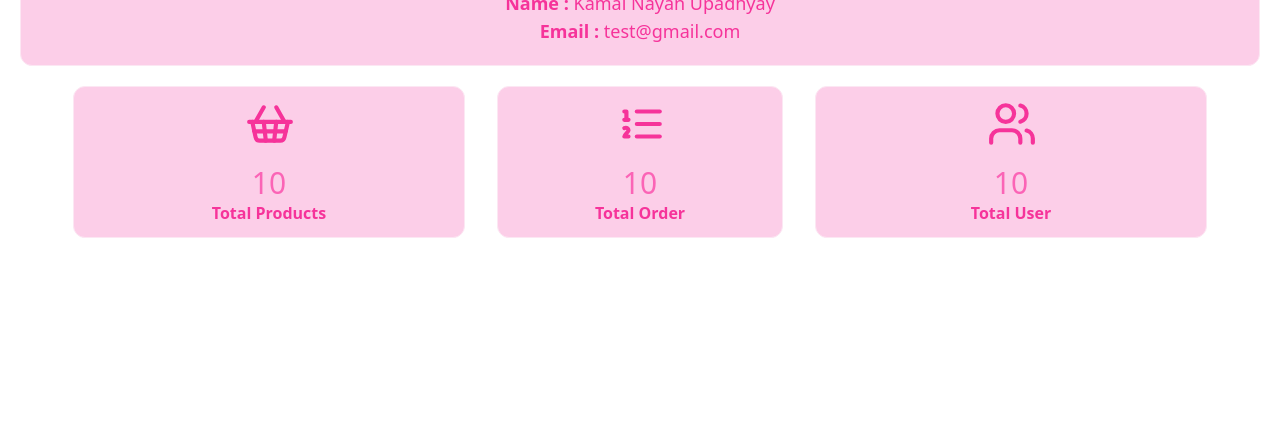
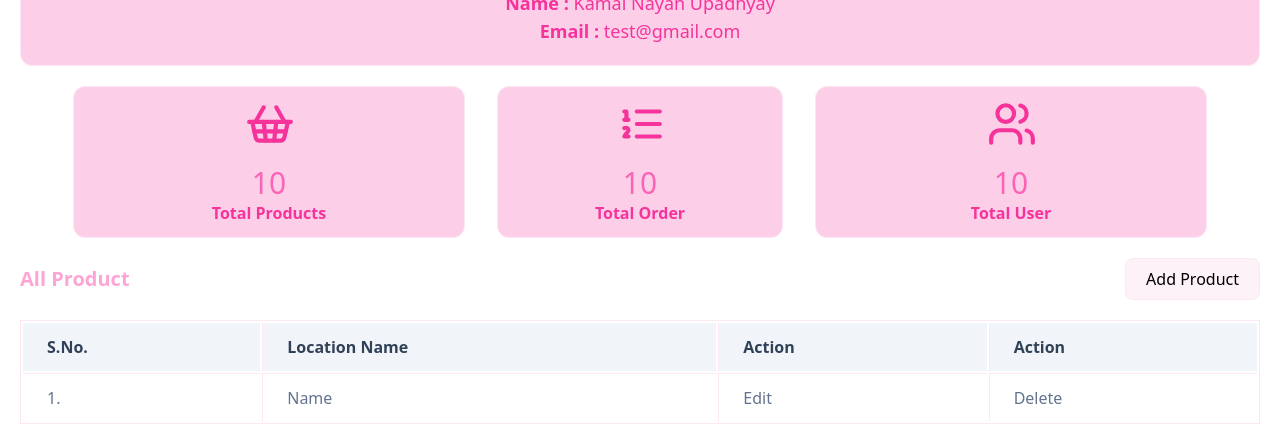
Before and after one commit to Muhammad-Jawad-0/e-commerce-firebase, a React (Vite) app: page /admin-dashboard in a window 1280 px wide. Shown: the part 446-870 px from the top of the page. Before the commit the page ends 800 px from the top, so only its background shows below. Built offline with nearby package versions, Linux system fonts and the light colour scheme.

Commit message:
add context api

```diff
--- a/package.json
+++ b/package.json
@@ -15,10 +15,12 @@
     "@fontsource/roboto": "^5.2.5",
     "@material-tailwind/react": "^2.1.10",
     "@tailwindcss/vite": "^4.0.14",
+    "firebase": "^11.5.0",
     "lucide-react": "^0.483.0",
     "react": "^19.0.0",
     "react-dom": "^19.0.0",
     "react-router-dom": "^7.3.0",
+    "react-tabs": "^6.1.0",
     "tailwindcss": "^4.0.14"
   },
   "devDependencies": {
--- a/src/App.jsx
+++ b/src/App.jsx
@@ -10,6 +10,8 @@ import Signup from "./pages/registration/Signup";
 import Login from "./pages/registration/Login";
 import UserDashboard from "./pages/user/UserDashboard";
 import AdminDashboard from "./pages/admin/AdminDashboard";
+import AddProductPage from "./pages/admin/AddProductPage";
+import UpdateProductPage from "./pages/admin/UpdateProductPage";
 
 function App() {
   return (
@@ -26,6 +28,8 @@ function App() {
         <Route path="/login" element={<Login />} />
         <Route path="/user-dashboard" element={<UserDashboard />} />
         <Route path="/admin-dashboard" element={<AdminDashboard />} />
+        <Route path="/addproduct" element={<AddProductPage />} />
+        <Route path="/updateproduct" element={<UpdateProductPage />} />
       </Routes>
       </BrowserRouter>
     </>
--- /dev/null
+++ b/src/components/admin/OrderDetail.jsx
@@ -0,0 +1,62 @@
+const OrderDetail = () => {
+  return (
+    <div>
+      <div>
+        <div className="py-5">
+          {/* text  */}
+          <h1 className=" text-xl text-pink-300 font-bold">All Order</h1>
+        </div>
+
+        {/* table  */}
+        <div className="w-full overflow-x-auto">
+          <table className="w-full text-left border border-collapse sm:border-separate border-pink-100 text-pink-400">
+            <tbody>
+              <tr>
+                <th
+                  scope="col"
+                  className="h-12 px-6 text-md border-l first:border-l-0 border-pink-100 text-slate-700 bg-slate-100 font-bold fontPara"
+                >
+                  S.No.
+                </th>
+                <th
+                  scope="col"
+                  className="h-12 px-6 text-md font-bold fontPara border-l first:border-l-0 border-pink-100 text-slate-700 bg-slate-100"
+                >
+                  Location Name
+                </th>
+                <th
+                  scope="col"
+                  className="h-12 px-6 text-md font-bold fontPara border-l first:border-l-0 border-pink-100 text-slate-700 bg-slate-100"
+                >
+                  Action
+                </th>
+                <th
+                  scope="col"
+                  className="h-12 px-6 text-md font-bold fontPara border-l first:border-l-0 border-pink-100 text-slate-700 bg-slate-100"
+                >
+                  Action
+                </th>
+              </tr>
+              <tr className="text-pink-300">
+                <td className="h-12 px-6 text-md transition duration-300 border-t border-l first:border-l-0 border-pink-100 stroke-slate-500 text-slate-500 ">
+                  1.
+                </td>
+                <td className="h-12 px-6 text-md transition duration-300 border-t border-l first:border-l-0 border-pink-100 stroke-slate-500 text-slate-500 first-letter:uppercase ">
+                  {"name"}
+                </td>
+                <td className="h-12 px-6 text-md transition duration-300 border-t border-l first:border-l-0 border-pink-100 stroke-slate-500 text-slate-500 text-green-500 cursor-pointer ">
+                  Edit
+                </td>
+                <td className="h-12 px-6 text-md transition duration-300 border-t border-l first:border-l-0 border-pink-100 stroke-slate-500 text-slate-500 text-red-500 cursor-pointer ">
+                  Delete
+                </td>
+              </tr>
+            </tbody>
+          </table>
+        </div>
+      </div>
+    </div>
+  );
+};
+
+export default OrderDetail;
--- /dev/null
+++ b/src/components/admin/ProductDetail.jsx
@@ -0,0 +1,68 @@
+import { Link } from "react-router-dom";
+
+const ProductDetail = () => {
+  return (
+    <div>
+      <div className="py-5 flex justify-between items-center">
+        {/* text  */}
+        <h1 className=" text-xl text-pink-300 font-bold">All Product</h1>
+        {/* Add Product Button  */}
+        <Link to={"/addproduct"}>
+          <button className="px-5 py-2 bg-pink-50 border border-pink-100 rounded-lg">
+            Add Product
+          </button>
+        </Link>
+      </div>
+
+      {/* table  */}
+      <div className="w-full overflow-x-auto">
+        <table className="w-full text-left border border-collapse sm:border-separate border-pink-100 text-pink-400">
+          <tbody>
+            <tr>
+              <th
+                scope="col"
+                className="h-12 px-6 text-md border-l first:border-l-0 border-pink-100 text-slate-700 bg-slate-100 font-bold fontPara"
+              >
+                S.No.
+              </th>
+              <th
+                scope="col"
+                className="h-12 px-6 text-md font-bold fontPara border-l first:border-l-0 border-pink-100 text-slate-700 bg-slate-100"
+              >
+                Location Name
+              </th>
+              <th
+                scope="col"
+                className="h-12 px-6 text-md font-bold fontPara border-l first:border-l-0 border-pink-100 text-slate-700 bg-slate-100"
+              >
+                Action
+              </th>
+              <th
+                scope="col"
+                className="h-12 px-6 text-md font-bold fontPara border-l first:border-l-0 border-pink-100 text-slate-700 bg-slate-100"
+              >
+                Action
+              </th>
+            </tr>
+            <tr className="text-pink-300">
+              <td className="h-12 px-6 text-md transition duration-300 border-t border-l first:border-l-0 border-pink-100 stroke-slate-500 text-slate-500 ">
+                1.
+              </td>
+              <td className="h-12 px-6 text-md transition duration-300 border-t border-l first:border-l-0 border-pink-100 stroke-slate-500 text-slate-500 first-letter:uppercase ">
+                {"name"}
+              </td>
+              <td className="h-12 px-6 text-md transition duration-300 border-t border-l first:border-l-0 border-pink-100 stroke-slate-500 text-slate-500 text-green-500 cursor-pointer ">
+                Edit
+              </td>
+              <td className="h-12 px-6 text-md transition duration-300 border-t border-l first:border-l-0 border-pink-100 stroke-slate-500 text-slate-500 text-red-500 cursor-pointer ">
+                Delete
+              </td>
+            </tr>
+          </tbody>
+        </table>
+      </div>
+    </div>
+  );
+};
+
+export default ProductDetail;
--- /dev/null
+++ b/src/components/admin/UserDetail.jsx
@@ -0,0 +1,62 @@
+const UserDetail = () => {
+  return (
+    <div>
+      <div>
+        <div className="py-5 flex justify-between items-center">
+          {/* text  */}
+          <h1 className=" text-xl text-pink-300 font-bold">All User</h1>
+        </div>
+
+        {/* table  */}
+        <div className="w-full overflow-x-auto">
+          <table className="w-full text-left border border-collapse sm:border-separate border-pink-100 text-pink-400">
+            <tbody>
+              <tr>
+                <th
+                  scope="col"
+                  className="h-12 px-6 text-md border-l first:border-l-0 border-pink-100 text-slate-700 bg-slate-100 font-bold fontPara"
+                >
+                  S.No.
+                </th>
+                <th
+                  scope="col"
+                  className="h-12 px-6 text-md font-bold fontPara border-l first:border-l-0 border-pink-100 text-slate-700 bg-slate-100"
+                >
+                  Location Name
+                </th>
+                <th
+                  scope="col"
+                  className="h-12 px-6 text-md font-bold fontPara border-l first:border-l-0 border-pink-100 text-slate-700 bg-slate-100"
+                >
+                  Action
+                </th>
+                <th
+                  scope="col"
+                  className="h-12 px-6 text-md font-bold fontPara border-l first:border-l-0 border-pink-100 text-slate-700 bg-slate-100"
+                >
+                  Action
+                </th>
+              </tr>
+              <tr className="text-pink-300">
+                <td className="h-12 px-6 text-md transition duration-300 border-t border-l first:border-l-0 border-pink-100 stroke-slate-500 text-slate-500 ">
+                  1.
+                </td>
+                <td className="h-12 px-6 text-md transition duration-300 border-t border-l first:border-l-0 border-pink-100 stroke-slate-500 text-slate-500 first-letter:uppercase ">
+                  {"name"}
+                </td>
+                <td className="h-12 px-6 text-md transition duration-300 border-t border-l first:border-l-0 border-pink-100 stroke-slate-500 text-slate-500 text-green-500 cursor-pointer ">
+                  Edit
+                </td>
+                <td className="h-12 px-6 text-md transition duration-300 border-t border-l first:border-l-0 border-pink-100 stroke-slate-500 text-slate-500 text-red-500 cursor-pointer ">
+                  Delete
+                </td>
+              </tr>
+            </tbody>
+          </table>
+        </div>
+      </div>
+    </div>
+  );
+};
+
+export default UserDetail;
--- /dev/null
+++ b/src/pages/admin/AddProductPage.jsx
@@ -0,0 +1,9 @@
+const AddProductPage = () => {
+    return (
+        <div>
+            Add Product Page
+        </div>
+    );
+}
+
+export default AddProductPage;
--- a/src/pages/admin/AdminDashboard.jsx
+++ b/src/pages/admin/AdminDashboard.jsx
@@ -1,3 +1,8 @@
+import { Tab, Tabs, TabList, TabPanel } from "react-tabs";
+import ProductDetail from "../../components/admin/ProductDetail";
+import OrderDetail from "../../components/admin/OrderDetail";
+import UserDetail from "../../components/admin/UserDetail";
+
 const AdminDashboard = () => {
   return (
     <div>
@@ -36,9 +41,10 @@ const AdminDashboard = () => {
 
         {/* Bottom */}
         <div className="">
-            <div className="flex flex-wrap -m-4 text-center justify-center">
+          <Tabs>
+            <TabList className="flex flex-wrap -m-4 text-center justify-center">
               {/* Total Products */}
-              <div className="p-4 md:w-1/3 sm:w-1/2 w-full cursor-pointer">
+              <Tab className="p-4 md:w-1/3 sm:w-1/2 w-full cursor-pointer">
                 <div className=" border bg-pink-200 hover:bg-pink-0 border-pink-100 px-4 py-3 rounded-xl">
                   <div className="text-pink-500 w-12 h-12 mb-3 inline-block">
                     <svg
@@ -67,10 +73,10 @@ const AdminDashboard = () => {
                   </h2>
                   <p className=" text-pink-500  font-bold">Total Products</p>
                 </div>
-              </div>
+              </Tab>
 
               {/* Total Order  */}
-              <div className="p-4 md:w-1/4 sm:w-1/2 w-full cursor-pointer">
+              <Tab className="p-4 md:w-1/4 sm:w-1/2 w-full cursor-pointer">
                 <div className=" border bg-pink-200 hover:bg-pink-100 border-pink-100 px-4 py-3 rounded-xl">
                   <div className="text-pink-500 w-12 h-12 mb-3 inline-block">
                     <svg
@@ -98,10 +104,10 @@ const AdminDashboard = () => {
                   </h2>
                   <p className=" text-pink-500  font-bold">Total Order</p>
                 </div>
-              </div>
+              </Tab>
 
               {/* Total User  */}
-              <div className="p-4 md:w-1/3 sm:w-1/2 w-full cursor-pointer">
+              <Tab className="p-4 md:w-1/3 sm:w-1/2 w-full cursor-pointer">
                 <div className=" border bg-pink-200 hover:bg-pink-100 border-pink-100 px-4 py-3 rounded-xl">
                   <div className="text-pink-500 w-12 h-12 mb-3 inline-block">
                     <svg
@@ -127,8 +133,19 @@ const AdminDashboard = () => {
                   </h2>
                   <p className=" text-pink-500  font-bold">Total User</p>
                 </div>
-              </div>
-            </div>
+              </Tab>
+            </TabList>
+
+            <TabPanel >
+                <ProductDetail />
+            </TabPanel>
+            <TabPanel>
+                <OrderDetail />
+            </TabPanel>
+            <TabPanel>
+                <UserDetail />
+            </TabPanel>
+          </Tabs>
         </div>
       </div>
     </div>
--- /dev/null
+++ b/src/pages/admin/UpdateProductPage.jsx
@@ -0,0 +1,9 @@
+const UpdateProductPage = () => {
+    return (
+        <div>
+            Update Product Page
+        </div>
+    );
+}
+
+export default UpdateProductPage;
```
Also changed, not shown: src/firebase/FirebaseConfig.jsx (added, +22 -0 lines), 1 other file (tests, documents, lock files or other folders). Lines whose indentation alone changed are shown as unchanged.
